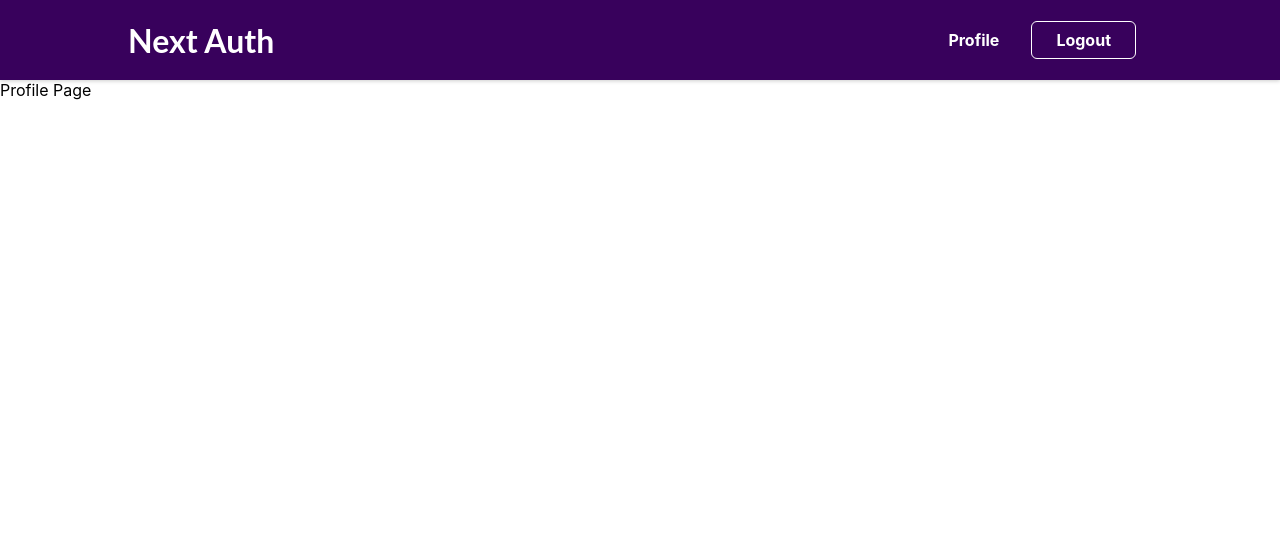
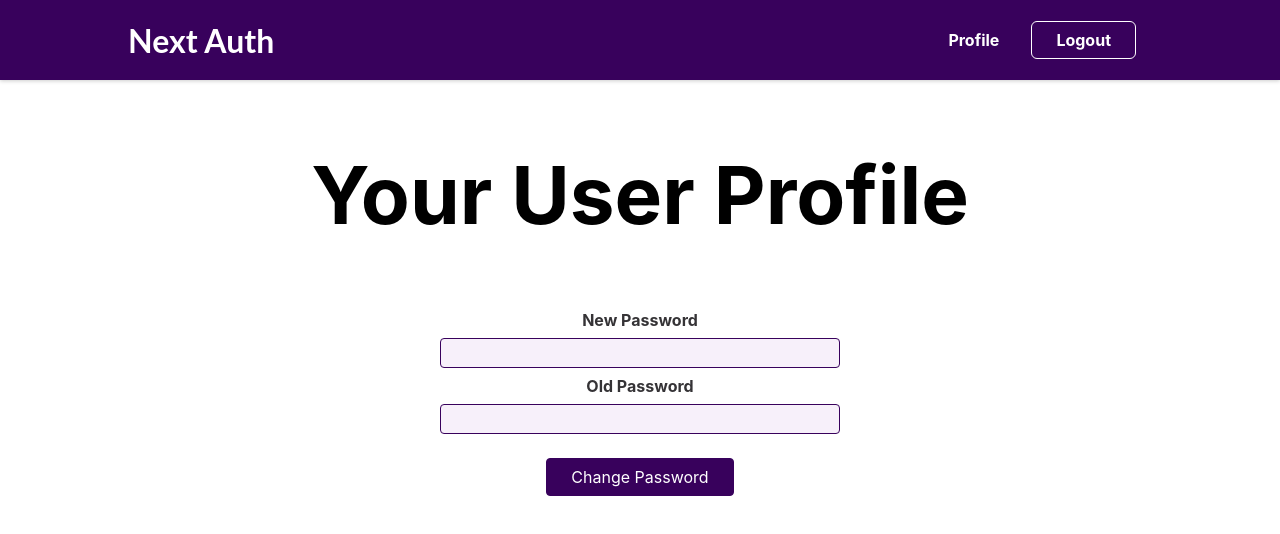
Before and after one commit to aditisolanki71/AuthenticationApp-Next, a Next.js app: page /profile in a window 1280 px wide. Shown: the top 534 px of the page. Built offline with nearby package versions, Linux system fonts and the light colour scheme; no server answers; sample sign-in values are in the browser's storage.

Commit message:
Client side guards --> Route Protection

```diff
--- /dev/null
+++ b/components/profile/profile-form.js
@@ -0,0 +1,20 @@
+import classes from './profile-form.module.css';
+
+function ProfileForm() {
+  return (
+    <form className={classes.form}>
+      <div className={classes.control}>
+        <label htmlFor='new-password'>New Password</label>
+        <input type='password' id='new-password' />
+      </div>
+      <div className={classes.control}>
+        <label htmlFor='old-password'>Old Password</label>
+        <input type='password' id='old-password' />
+      </div>
+      <div className={classes.action}>
+        <button>Change Password</button>
+      </div>
+    </form>
+  );
+}
+export default ProfileForm;
--- /dev/null
+++ b/components/profile/profile-form.module.css
@@ -0,0 +1,45 @@
+.form {
+   width: 95%;
+   max-width: 25rem;
+   margin: 2rem auto;
+ }
+
+ .control {
+   margin-bottom: 0.5rem;
+ }
+
+ .control label {
+   font-weight: bold;
+   margin-bottom: 0.5rem;
+   color: #353336;
+   display: block;
+ }
+
+ .control input {
+   display: block;
+   font: inherit;
+   width: 100%;
+   border-radius: 4px;
+   border: 1px solid #38015c;
+   padding: 0.25rem;
+   background-color: #f7f0fa;
+ }
+
+ .action {
+   margin-top: 1.5rem;
+ }
+
+ .action button {
+   font: inherit;
+   cursor: pointer;
+   padding: 0.5rem 1.5rem;
+   border-radius: 4px;
+   background-color: #38015c;
+   color: white;
+   border: 1px solid #38015c;
+ }
+
+ .action button:hover {
+   background-color: #540d83;
+   border-color: #540d83;
+ }
--- /dev/null
+++ b/components/profile/user-profile.js
@@ -0,0 +1,35 @@
+import ProfileForm from './profile-form';
+import classes from './user-profile.module.css';
+import {
+   //useSession,
+   getSession} from 'next-auth/react'
+import { useState, useEffect } from "react";
+function UserProfile() {
+  // Redirect away if NOT auth
+  const [isLoading,setIsLoading] = useState(true);
+  useEffect(() => {
+     getSession().then(session => {
+           if(!session) {
+               window.location.href = '/auth';
+           }
+           else {
+               setIsLoading(false);
+           }
+      });
+  },[])
+//   const { data: session, status } = useSession();
+//   if(status === 'authenticated') {
+//      return <p className={classes.profile}>Loading....</p>
+//   }
+   if(isLoading) {
+      return <p className={classes.profile}>Loading....</p>
+   }
+  return (
+    <section className={classes.profile}>
+      <h1>Your User Profile</h1>
+      <ProfileForm />
+    </section>
+  );
+}
+
+export default UserProfile;
--- /dev/null
+++ b/components/profile/user-profile.module.css
@@ -0,0 +1,8 @@
+.profile {
+   margin: 3rem auto;
+   text-align: center;
+ }
+
+ .profile h1 {
+   font-size: 5rem;
+ }
--- a/pages/profile.js
+++ b/pages/profile.js
@@ -1,7 +1,7 @@
+import UserProfile from '../components/profile/user-profile';
+
 function ProfilePage() {
-  return (
-     <div>Profile Page</div>
-  )
+  return <UserProfile />;
 }
 
 export default ProfilePage;
```
